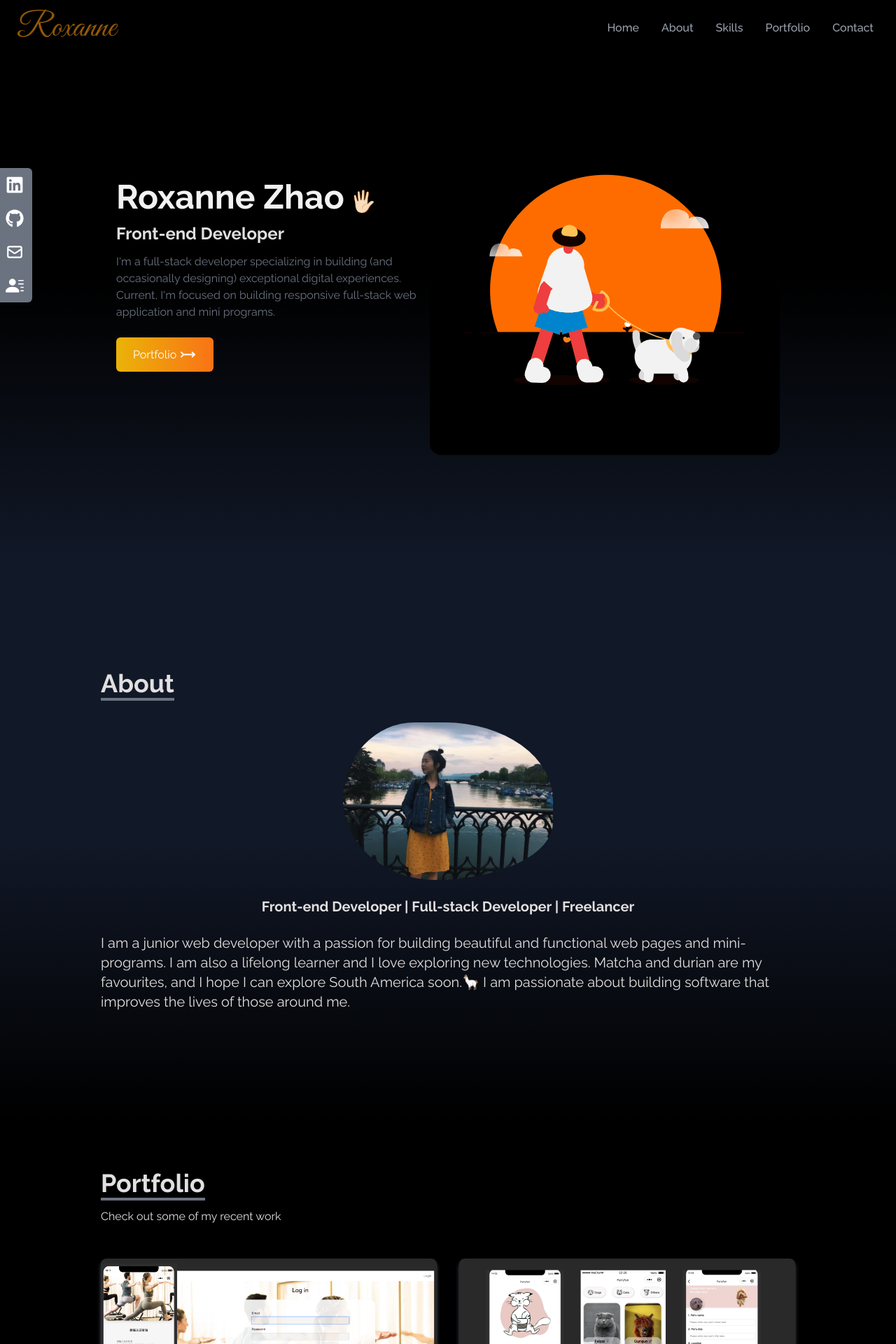
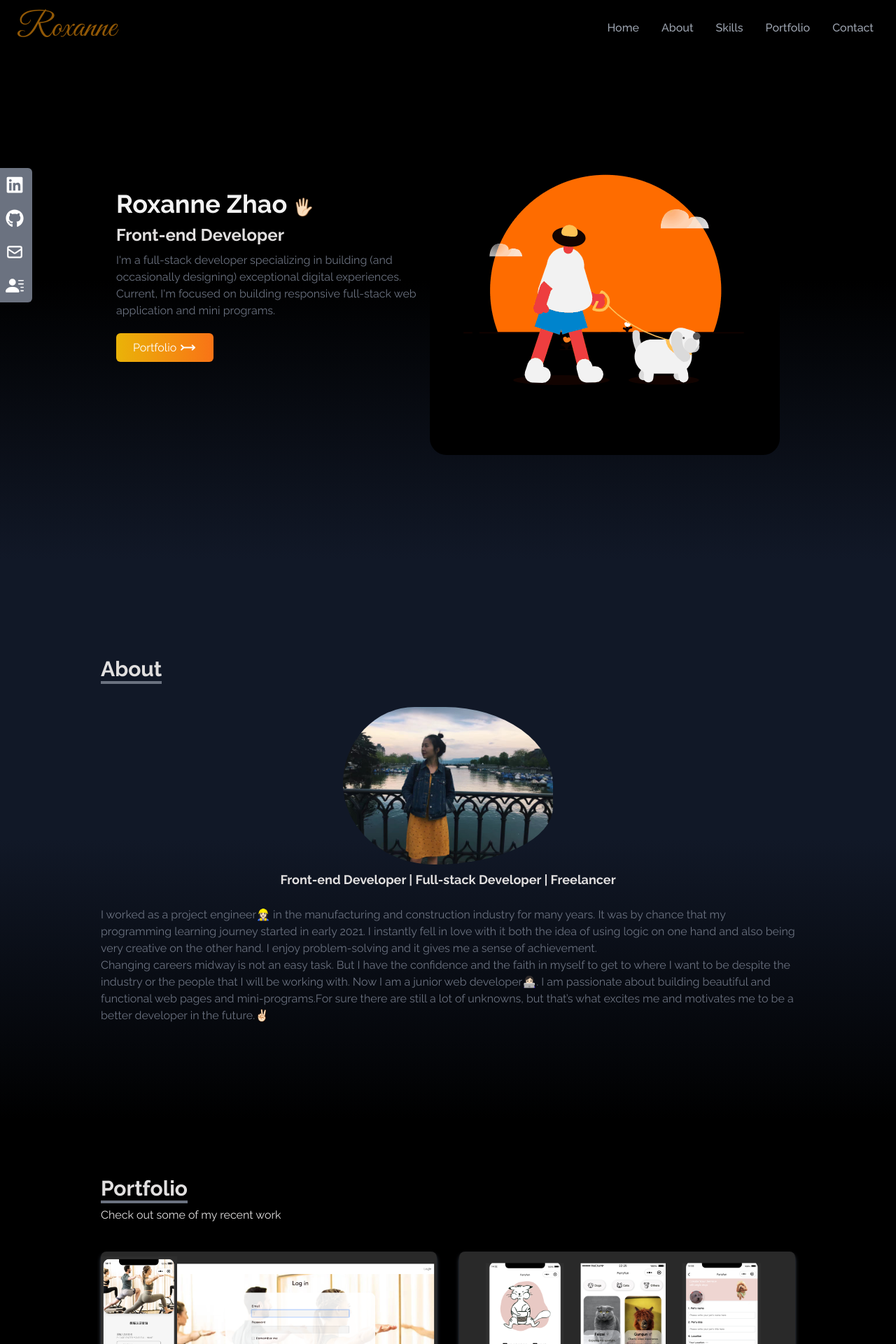
Before and after one commit to RoxanneZhao199/portfolio-react, a React (Create React App) app: page / in a window 1280 px wide. Shown: the top 1920 px of the page at 70% size. Built offline with nearby package versions, Linux system fonts and the light colour scheme.

Commit message:
update styling

```diff
--- a/src/components/About.jsx
+++ b/src/components/About.jsx
@@ -6,22 +6,20 @@ const About = () => {
     <div name='about' className='w-full h-screen bg-gradient-to-b from-gray-900 via-gray-900 to-black text-[#E1DFDF]'>
       <div className='max-w-screen-lg p-4 mx-auto flex flex-col justify-center w-full h-full'>
         <div className='pb-8'>
-          <p className='text-4xl font-bold inline border-b-4 border-gray-500'>About</p>
+          <p className='text-3xl font-bold inline border-b-4 border-gray-500'>About</p>
         </div>
         <div className='about__img mt-1 flex justify-center items-center'>
           <img src={profileImg} alt="" />
         </div>
-        <p className='text-xl mt-6 font-bold flex justify-center items-center'>
+        <p className='text-lg mt-2 font-bold flex justify-center items-center'>
           Front-end Developer | Full-stack Developer | Freelancer
         </p>
 
         <br />
 
-        <p className='text-xl'>
-          I am a junior web developer with a passion for building beautiful and functional web pages and mini-programs. I am also a lifelong learner
-          and I love exploring new technologies. Matcha and durian are my favourites, and I hope I can explore South America soon.🦙
-
-          I am passionate about building software that improves the lives of those around me.
+        <p className='text-base text-gray-500'>
+          I worked as a project engineer👷🏻‍♀️ in the manufacturing and construction industry for many years. It was by chance that my programming learning journey started in early 2021. I instantly fell in love with it both the idea of using logic on one hand and also being very creative on the other hand. I enjoy problem-solving and it gives me a sense of achievement.<br />
+          Changing careers midway is not an easy task. But I have the confidence and the faith in myself to get to where I want to be despite the industry or the people that I will be working with. Now I am a junior web developer👩🏻‍💻. I am passionate about building beautiful and functional web pages and mini-programs.For sure there are still a lot of unknowns, but that’s what excites me and motivates me to be a better developer in the future.✌🏻
         </p>
       </div>
     </div>
--- a/src/components/Contact.jsx
+++ b/src/components/Contact.jsx
@@ -5,8 +5,8 @@ const Contact = () => {
     <div name='contact' className='w-full h-screen bg-gradient-to-b from-black via-black to-gray-800 p-4 text-[#E1DFDF]'>
       <div className='flex flex-col p-4 justify-center max-w-screen-lg mx-auto h-full'>
         <div className='pb-8'>
-          <p className='text-4xl font-bold border-b-4 inline border-gray-500'>Contact</p>
-          <p className='py-4'>Submit the form below to get in touch with me</p>
+          <p className='text-3xl font-bold border-b-4 inline border-gray-500'>Contact</p>
+          <p className='py-2'>Submit the form below to get in touch with me</p>
         </div>
 
         <div className='flex justify-center items-center'>
--- a/src/components/Home.jsx
+++ b/src/components/Home.jsx
@@ -9,18 +9,18 @@ const Home = () => {
       <div className='max-w-screen-lg mx-auto flex flex-col items-center justify-center h-full px-4 md:flex-row'>
         <div className='flex flex-col justify-center h-full'>
           {/* <p className='text-yellow-700'>Hi, my name is</p> */}
-          <h2 className='pb-3 text-3xl sm:text-5xl font-bold text-[#F2F2F2]'>
+          <h2 className='pb-2 text-2xl sm:text-4xl font-bold text-[#F2F2F2]'>
             Roxanne Zhao
-            <span className='text-3xl ml-2'>🖐🏻</span>
+            <span className='text-2xl ml-2'>🖐🏻</span>
           </h2>
           <h2 className='text-xl sm:text-2xl font-bold text-[#E1DFDF]'>
             Front-end Developer
           </h2>
-          <p className='text-gray-500 py-3 max-w-md'>
+          <p className='text-gray-500 py-2 max-w-md text-base'>
             I'm a full-stack developer specializing in building (and occasionally designing) exceptional digital experiences. Current, I'm focused on building responsive full-stack web application and mini programs.
           </p>
           <div>
-            <Link to="portfolio" smooth duration={500} className='group text-white w-fit px-6 py-3 my-3 flex items-center rounded-md bg-gradient-to-r from-yellow-500 to-orange-500 cursor-pointer'>
+            <Link to="portfolio" smooth duration={500} className='group text-white w-fit px-6 py-2 my-3 flex items-center rounded-md bg-gradient-to-r from-yellow-500 to-orange-500 cursor-pointer'>
               Portfolio
               <span className='group-hover:rotate-90 duration-300'>
                 <TbArrowRightTail size={25} className='ml-1' />
@@ -29,7 +29,7 @@ const Home = () => {
           </div>
         </div>
         <div>
-          <img src={dogWalk} alt="my profile" className='rounded-2xl mx-auto w-2/3 md:w-full'/>
+          <img src={dogWalk} alt="my profile" className='rounded-3xl mx-auto w-2/3 md:w-full'/>
         </div>
       </div>
     </div>
--- a/src/components/Portfolio.jsx
+++ b/src/components/Portfolio.jsx
@@ -49,8 +49,8 @@ const Portfolio = () => {
     <div name='portfolio' className='bg-gradient-to-b from-black via-black to-gray-800 w-full text-[#E1DFDF] md:h-screen'>
       <div className='max-w-screen-lg p-4 mx-auto flex flex-col justify-center w-full h-full'>
         <div className='pb-8'>
-          <p className='text-4xl font-bold inline border-b-4 border-gray-500'>Portfolio</p>
-          <p className='py-4'>Check out some of my recent work</p>
+          <p className='text-3xl font-bold inline border-b-4 border-gray-500'>Portfolio</p>
+          <p className='py-2'>Check out some of my recent work</p>
         </div>
 
         <div className='grid sm:grid-cols-1 md:grid-cols-2 gap-8'>
--- a/src/components/Skills.jsx
+++ b/src/components/Skills.jsx
@@ -79,16 +79,16 @@ const Skills = () => {
     <div name='skills' className='bg-gradient-to-b from-gray-800 via-gray-800 to-black w-full h-screen'>
       <div className='max-w-screen-lg mx-auto p-4 flex flex-col justify-center w-full h-full text-[#E1DFDF]'>
         <div>
-          <p className='text-4xl font-bold border-b-4 border-gray-500 inline'>Skills</p>
-          <p className='py-4'>These are the technologies I&apos;ve worked with</p>
+          <p className='text-3xl font-bold border-b-4 border-gray-500 inline'>Skills</p>
+          <p className='py-2'>These are the technologies I&apos;ve worked with</p>
         </div>
 
-        <div className='w-full grid grid-cols-3 sm:grid-cols-4 gap-8 text-center py-8 px-12 sm:px-0'>
+        <div className='w-full grid grid-cols-3 sm:grid-cols-4 gap-8 text-center py-6 px-10 sm:px-2'>
           {
             techs.map(({id, src, title, style}) => (
               <div key={id} className={`shadow-md hover:scale-105 duration-500 py-2 rounded-lg ${style}`}>
                 <img src={src} alt="" className='w-20 mx-auto' />
-                <p className='mt-4'>{title}</p>
+                <p className='mt-2'>{title}</p>
               </div>
             ))
           }
```
